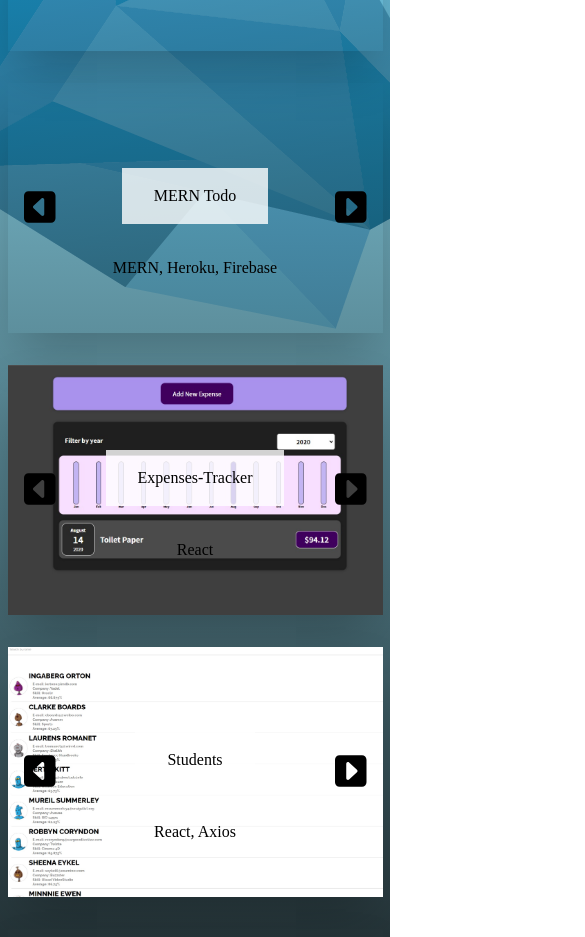
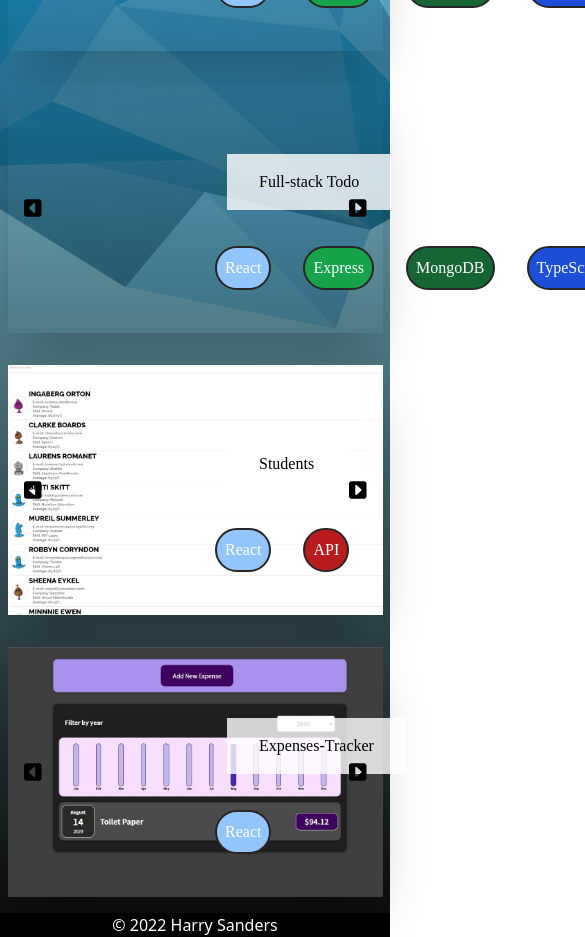
Before and after one commit to HarrySIV/portfolio, a React (Create React App) app: page / in a window 390 px wide. Shown: the part 1060-1997 px from the top of the page, 585 px wide, since content can reach past the window. Built offline with nearby package versions, Linux system fonts and the light colour scheme.

Commit message:
styling is fine except small screens

```diff
--- a/src/hooks/ProjectsHook.tsx
+++ b/src/hooks/ProjectsHook.tsx
@@ -5,43 +5,43 @@ export function ProjectsHook() {
     {
       id: 0,
       name: `Restaurant Website`,
-      tools: 'React/Routing, Firebase',
+      tools: ['React', 'Express', 'MongoDB', 'TypeScript'],
       link: `https://restaurant-a24d7.web.app/`,
       description: `A simple SPA website for a fake restaurant, hosted on Firebase.`,
       image: '',
     },
     {
       id: 1,
-      name: `MERN Todo`,
-      tools: 'MERN, Heroku, Firebase',
+      name: `Full-stack Todo`,
+      tools: ['React', 'Express', 'MongoDB', 'TypeScript'],
       link: `https://todo-a8948.web.app/`,
       description: `A Todo app built using the MERN stack, hosted on heroku and firebase.`,
       image: '',
     },
     {
       id: 2,
-      name: `Expenses-Tracker`,
-      tools: 'React',
-      link: `https://harrysiv.github.io/expenses-chart/`,
-      description: `A small application for users to input and track their expenses year by year.`,
-      image: '/assets/projects/expenses.jpg',
-    },
-    {
-      id: 3,
       name: `Students`,
-      tools: 'React, Axios',
+      tools: ['React', 'API'],
       link: `https://harrysiv.github.io/fetchstudents-app/`,
       description: `An application that fetches a list of students and displays them.`,
       image: '/assets/projects/students.jpg',
     },
     {
-      id: 4,
-      name: `D&D`,
-      tools: 'Javascript',
-      link: `https://harrysiv.github.io/Dndjs/`,
-      description: `An app that creates a character and allows the user to fight an enemy, text-rpg style.`,
-      image: '',
+      id: 3,
+      name: `Expenses-Tracker`,
+      tools: ['React'],
+      link: `https://harrysiv.github.io/expenses-chart/`,
+      description: `A small application for users to input and track their expenses year by year.`,
+      image: '/assets/projects/expenses.jpg',
     },
+    // {
+    //   id: 4,
+    //   name: `D&D`,
+    //   tools: ['JavaScript'],
+    //   link: `https://harrysiv.github.io/Dndjs/`,
+    //   description: `An app that creates a character and allows the user to fight an enemy, text-rpg style.`,
+    //   image: '',
+    // },
   ]);
   return { projects };
 }
--- a/src/pages/homepage/projects/ProjectsCard.tsx
+++ b/src/pages/homepage/projects/ProjectsCard.tsx
@@ -25,14 +25,14 @@ export function ProjectsCard() {
           }}
         >
           <button
-            className="z-20 text-4xl"
+            className="z-20 text-xl md:text-2xl lg:text-4xl"
             onClick={clickHandler}
             disabled={!showAlt}
           >
             <FontAwesomeIcon icon={faSquareCaretLeft} />
           </button>
-          <a className="flex flex-col" href={project.link}>
-            <div className="z-10 bg-opacity-0 text-black flex items-center">
+          <a className="w-0 flex flex-col" href={project.link}>
+            <div className="z-10 m-0 flex items-center justify-evenly">
               <div className="px-4 m-8 bg-white/80">
                 {!showAlt ? (
                   <h2 className="m-0 p-4 whitespace-nowrap md:text-3xl lg:text-5xl xl:text-7xl">
@@ -45,10 +45,35 @@ export function ProjectsCard() {
                 )}
               </div>
             </div>
-            <h5>{project.tools}</h5>
+            <div className="p-1 rounded-lg flex justify-around">
+              {project.tools.map((tool) => {
+                return (
+                  <h5
+                    key={tool}
+                    className={`${
+                      tool === 'React'
+                        ? 'bg-blue-300'
+                        : tool === 'Express'
+                        ? 'bg-green-600'
+                        : tool === 'JavaScript'
+                        ? 'bg-yellow-300'
+                        : tool === 'MongoDB'
+                        ? 'bg-green-800'
+                        : tool === 'API'
+                        ? 'bg-red-700'
+                        : tool === 'TypeScript'
+                        ? 'bg-blue-700'
+                        : ''
+                    } p-2 rounded-3xl text-white mx-4 border-2 border-solid border-stone-800`}
+                  >
+                    {tool}
+                  </h5>
+                );
+              })}
+            </div>
           </a>
           <button
-            className="z-20 text-4xl"
+            className="z-20 text-xl md:text-2xl lg:text-4xl"
             onClick={clickHandler}
             disabled={showAlt}
           >
```
